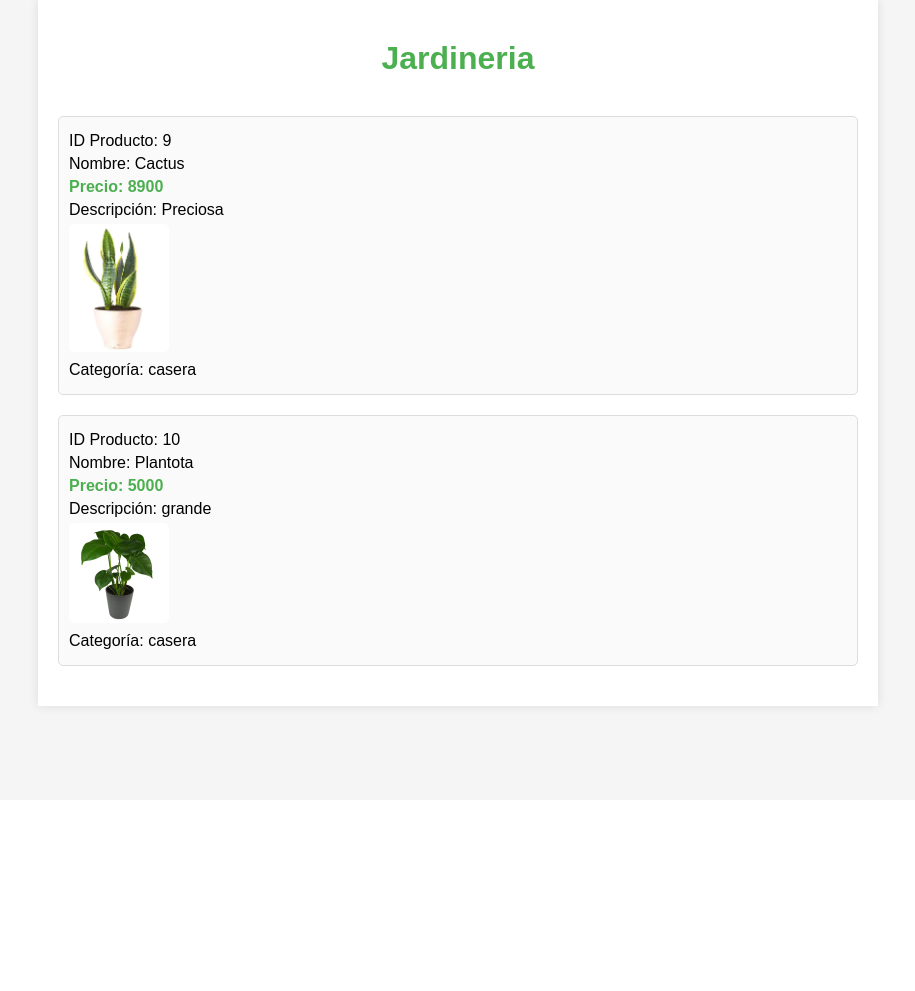
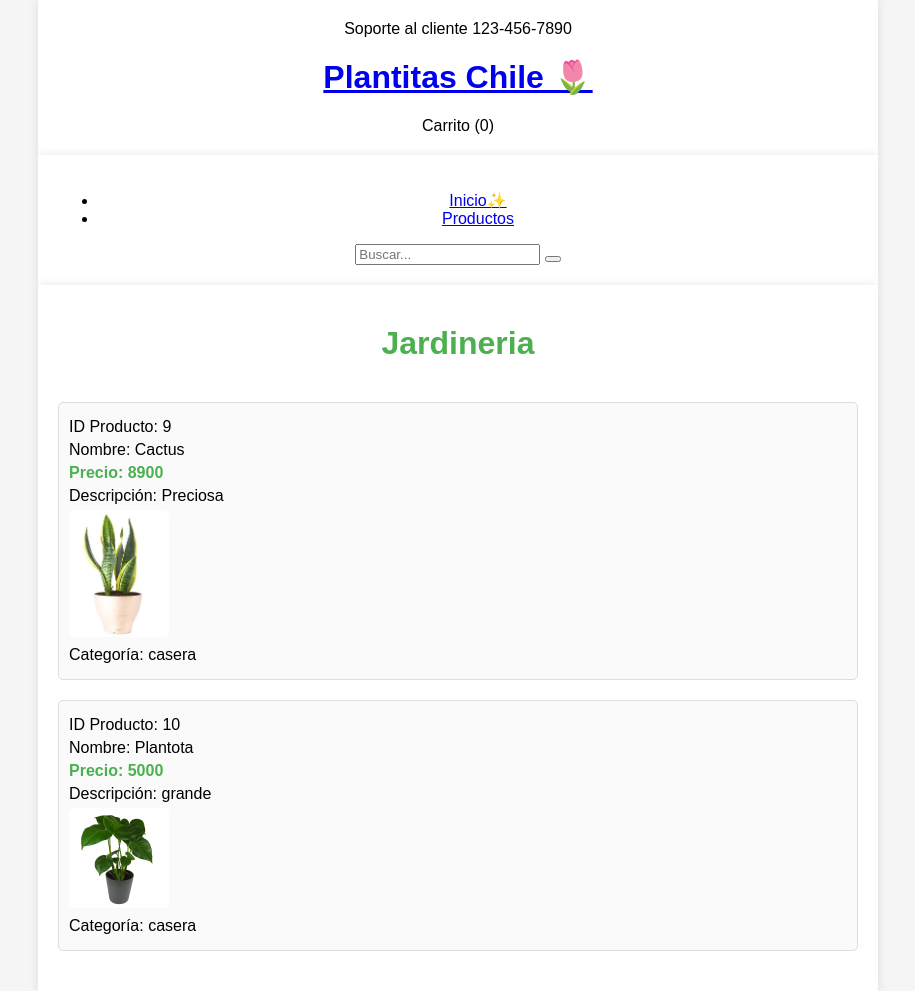
Before and after one commit to LucasLete/Evaluacion3_PrograWeb, a Django app: page /productos/index in a window 1280 px wide. Shown: the whole page, without its empty margins (182-1097 px from the left). Before the commit the page ends 712 px from the top, so only its background shows below. Run offline with Django 5.2, Linux system fonts and the light colour scheme; data comes from the database, SQL or seed files in the repository.

Commit message:
Modificaciones

```diff
--- a/productos/templates/productos/index.html
+++ b/productos/templates/productos/index.html
@@ -8,6 +8,53 @@
     <link rel="stylesheet" href="{% static 'index.css' %}">
 </head>
 <body>
+    <header>
+        <div class="container-hero">
+            <div class="container hero">
+                <div class="customer-support">
+                    <i class="fa-solid fa-headset"></i>
+                    <div class="content-customer-support">
+                        <span class="text">Soporte al cliente</span>
+                        <span class="number">123-456-7890</span>
+                    </div>
+                </div>
+
+                <div class="container-logo">
+                    <i class="fa-solid fa-seedling"></i>
+                    <h1 class=""><a href="{% url 'inicio' %}">Plantitas Chile 🌷</a></h1>
+                </div>
+
+                <div class="container-user">
+                    <i class="fa-solid fa-user"></i>
+                    <i class="fa-solid fa-basket-shopping"></i>
+                    <div class="content-shopping-cart">
+                        <span class="text">Carrito</span>
+                        <span class="number">(0)</span>
+                    </div>
+                </div>
+            </div>
+        </div>
+
+        <div class="container-navbar">
+            <nav class="navbar container">
+                <i class="fa-solid fa-bars"></i>
+                <ul class="menu">
+                    <li><a href="{% url 'inicio' %}">Inicio✨</a></li>
+                    <li><a href="{% url 'index' %}">Productos</a></li>
+
+
+                </ul>
+
+                <form class="search-form">
+                    <input type="search" placeholder="Buscar..." />
+                    <button class="btn-search">
+                        <i class="fa-solid fa-magnifying-glass"></i>
+                    </button>
+                </form>
+            </nav>
+        </div>
+    </header>
+
     <div class="container">
         <h1>Jardineria</h1>
         <br>
--- a/productos/templates/productos/inicio.html
+++ b/productos/templates/productos/inicio.html
@@ -46,9 +46,8 @@
 					<i class="fa-solid fa-bars"></i>
 					<ul class="menu">
 						<li><a href="{% url 'inicio' %}">Inicio✨</a></li>
-						<li><a href="{% url 'jardineria' %}">Plantas🌼</a></li>
 						<li><a href="{% url 'index' %}">Productos</a></li>
-						<li><a href="{% url 'jardineria' %}">Plantas🌼</a></li>
+						<li><a href="{% url 'login' %}">Iniciar Sesion</a></li>
 					</ul>
 
 					<form class="search-form">
```
Also changed, not shown: productos/static/index.css (line endings or trailing spaces).
